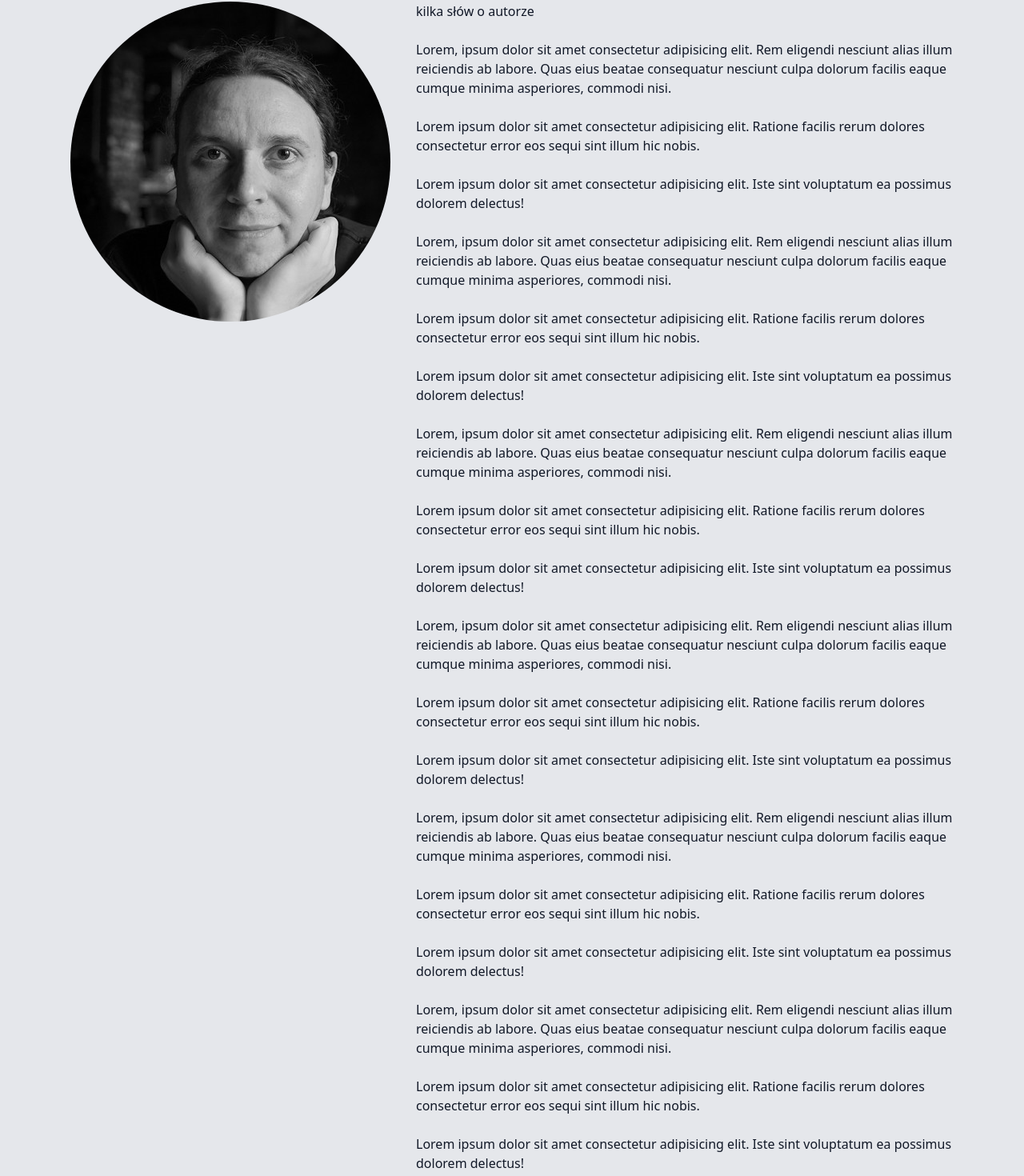
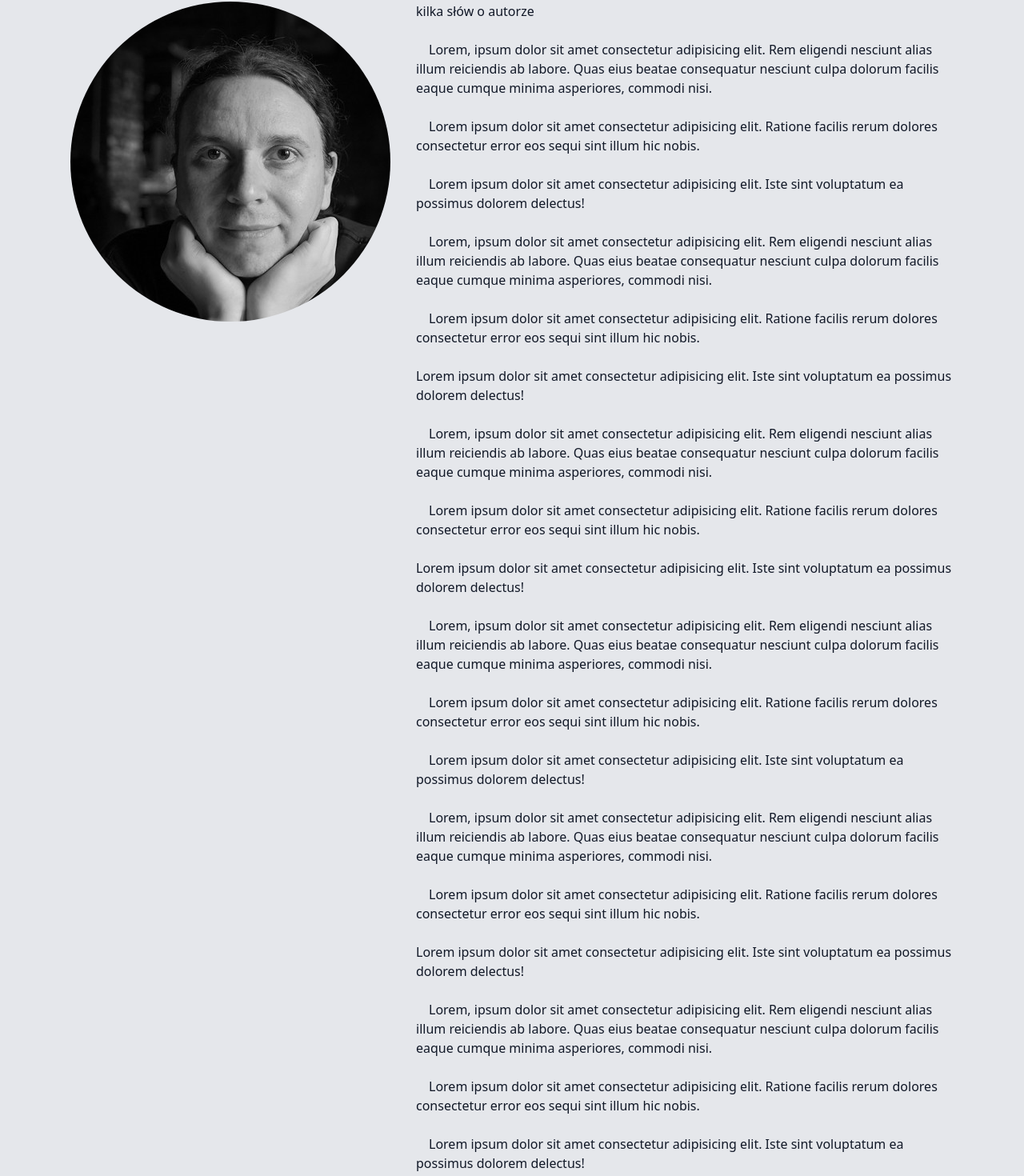
Before and after one commit to krzysztofpater/Portfolio, a Next.js app: page /about in a window 1280 px wide. Shown: the part 250-1720 px from the top of the page at 80% size. Built offline with nearby package versions, Linux system fonts and the light colour scheme.

Commit message:
change text ident in paragraphs, bette boxshadow in dark mode and portfolio data with added additionalInfo information

```diff
--- a/src/app/about/page.tsx
+++ b/src/app/about/page.tsx
@@ -18,13 +18,28 @@ export default function About() {
         </div>
         <div className="flex-1 flex flex-col gap-6 max-w-2xl animate-slidein [--slidein-delay:700ms] opacity-0">
           <h2>kilka słów o autorze</h2>
-          <p>
+          <p className="indent-4">
             Lorem, ipsum dolor sit amet consectetur adipisicing elit. Rem
             eligendi nesciunt alias illum reiciendis ab labore. Quas eius beatae
             consequatur nesciunt culpa dolorum facilis eaque cumque minima
             asperiores, commodi nisi.
           </p>
-          <p>
+          <p className="indent-4">
+            Lorem ipsum dolor sit amet consectetur adipisicing elit. Ratione
+            facilis rerum dolores consectetur error eos sequi sint illum hic
+            nobis.
+          </p>
+          <p className="indent-4">
+            Lorem ipsum dolor sit amet consectetur adipisicing elit. Iste sint
+            voluptatum ea possimus dolorem delectus!
+          </p>
+          <p className="indent-4">
+            Lorem, ipsum dolor sit amet consectetur adipisicing elit. Rem
+            eligendi nesciunt alias illum reiciendis ab labore. Quas eius beatae
+            consequatur nesciunt culpa dolorum facilis eaque cumque minima
+            asperiores, commodi nisi.
+          </p>
+          <p className="indent-4">
             Lorem ipsum dolor sit amet consectetur adipisicing elit. Ratione
             facilis rerum dolores consectetur error eos sequi sint illum hic
             nobis.
@@ -33,13 +48,13 @@ export default function About() {
             Lorem ipsum dolor sit amet consectetur adipisicing elit. Iste sint
             voluptatum ea possimus dolorem delectus!
           </p>
-          <p>
+          <p className="indent-4">
             Lorem, ipsum dolor sit amet consectetur adipisicing elit. Rem
             eligendi nesciunt alias illum reiciendis ab labore. Quas eius beatae
             consequatur nesciunt culpa dolorum facilis eaque cumque minima
             asperiores, commodi nisi.
           </p>
-          <p>
+          <p className="indent-4">
             Lorem ipsum dolor sit amet consectetur adipisicing elit. Ratione
             facilis rerum dolores consectetur error eos sequi sint illum hic
             nobis.
@@ -48,13 +63,28 @@ export default function About() {
             Lorem ipsum dolor sit amet consectetur adipisicing elit. Iste sint
             voluptatum ea possimus dolorem delectus!
           </p>
-          <p>
+          <p className="indent-4">
             Lorem, ipsum dolor sit amet consectetur adipisicing elit. Rem
             eligendi nesciunt alias illum reiciendis ab labore. Quas eius beatae
             consequatur nesciunt culpa dolorum facilis eaque cumque minima
             asperiores, commodi nisi.
           </p>
-          <p>
+          <p className="indent-4">
+            Lorem ipsum dolor sit amet consectetur adipisicing elit. Ratione
+            facilis rerum dolores consectetur error eos sequi sint illum hic
+            nobis.
+          </p>
+          <p className="indent-4">
+            Lorem ipsum dolor sit amet consectetur adipisicing elit. Iste sint
+            voluptatum ea possimus dolorem delectus!
+          </p>
+          <p className="indent-4">
+            Lorem, ipsum dolor sit amet consectetur adipisicing elit. Rem
+            eligendi nesciunt alias illum reiciendis ab labore. Quas eius beatae
+            consequatur nesciunt culpa dolorum facilis eaque cumque minima
+            asperiores, commodi nisi.
+          </p>
+          <p className="indent-4">
             Lorem ipsum dolor sit amet consectetur adipisicing elit. Ratione
             facilis rerum dolores consectetur error eos sequi sint illum hic
             nobis.
@@ -63,48 +93,18 @@ export default function About() {
             Lorem ipsum dolor sit amet consectetur adipisicing elit. Iste sint
             voluptatum ea possimus dolorem delectus!
           </p>
-          <p>
+          <p className="indent-4">
             Lorem, ipsum dolor sit amet consectetur adipisicing elit. Rem
             eligendi nesciunt alias illum reiciendis ab labore. Quas eius beatae
             consequatur nesciunt culpa dolorum facilis eaque cumque minima
             asperiores, commodi nisi.
           </p>
-          <p>
+          <p className="indent-4">
             Lorem ipsum dolor sit amet consectetur adipisicing elit. Ratione
             facilis rerum dolores consectetur error eos sequi sint illum hic
             nobis.
           </p>
-          <p>
-            Lorem ipsum dolor sit amet consectetur adipisicing elit. Iste sint
-            voluptatum ea possimus dolorem delectus!
-          </p>
-          <p>
-            Lorem, ipsum dolor sit amet consectetur adipisicing elit. Rem
-            eligendi nesciunt alias illum reiciendis ab labore. Quas eius beatae
-            consequatur nesciunt culpa dolorum facilis eaque cumque minima
-            asperiores, commodi nisi.
-          </p>
-          <p>
-            Lorem ipsum dolor sit amet consectetur adipisicing elit. Ratione
-            facilis rerum dolores consectetur error eos sequi sint illum hic
-            nobis.
-          </p>
-          <p>
-            Lorem ipsum dolor sit amet consectetur adipisicing elit. Iste sint
-            voluptatum ea possimus dolorem delectus!
-          </p>
-          <p>
-            Lorem, ipsum dolor sit amet consectetur adipisicing elit. Rem
-            eligendi nesciunt alias illum reiciendis ab labore. Quas eius beatae
-            consequatur nesciunt culpa dolorum facilis eaque cumque minima
-            asperiores, commodi nisi.
-          </p>
-          <p>
-            Lorem ipsum dolor sit amet consectetur adipisicing elit. Ratione
-            facilis rerum dolores consectetur error eos sequi sint illum hic
-            nobis.
-          </p>
-          <p>
+          <p className="indent-4">
             Lorem ipsum dolor sit amet consectetur adipisicing elit. Iste sint
             voluptatum ea possimus dolorem delectus!
           </p>
--- a/src/components/PortfolioItem.tsx
+++ b/src/components/PortfolioItem.tsx
@@ -8,7 +8,7 @@ type DataItem = {
 
 export default function PortfolioItem({ data }: DataItem) {
   return (
-    <div className="flex flex-col gap-4 py-6 px-4  rounded-lg group transform transition-all ease-in-out duration-200 hover:shadow-[5px_5px_40px] hover:shadow-gray-400 dark:hover:shadow-gray-800">
+    <div className="flex flex-col gap-4 py-6 px-4  rounded-lg group transform transition-all ease-in-out duration-200 hover:shadow-[5px_5px_40px] hover:shadow-gray-400 dark:hover:shadow-gray-700">
       <div className="relative h-[300px] w-[92%] mx-auto overflow-hidden rounded">
         <Image
           src={data.img}
@@ -19,7 +19,10 @@ export default function PortfolioItem({ data }: DataItem) {
       </div>
       <div className="flex flex-col gap-4 flex-1">
         <h3 className="text-2xl text-center m-4">{data.name}</h3>
-        <p className="text-xl">{data.description}</p>
+        <p className="text-base indent-4">{data.description}</p>
+        {data.additionalInfo && (
+          <p className="text-base indent-4">{data.additionalInfo}</p>
+        )}
         {data.repoUrl && (
           <p className="mt-auto">
             <span>Repozytorium: </span>
```
Also changed, not shown: src/data/portfolioData.ts (+11 -1 lines).
